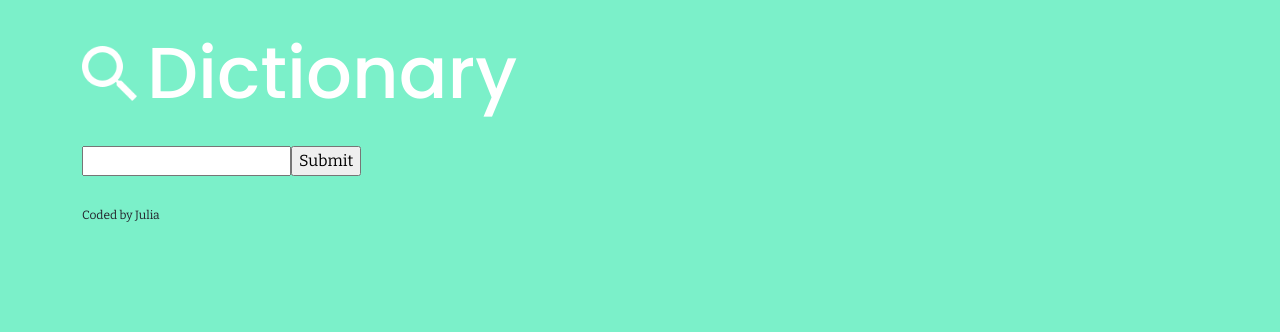
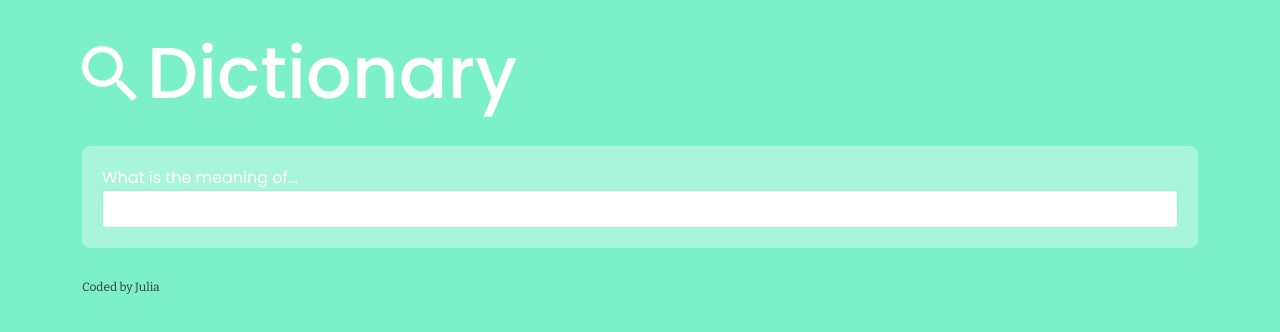
Before and after one commit to gabibble/dictionary-project, a React (Create React App) app: page / in a window 1280 px wide. Shown: the top 332 px of the page. Built offline with nearby package versions, Linux system fonts and the light colour scheme; no server answers.

Commit message:
styling changes

```diff
--- a/src/App.css
+++ b/src/App.css
@@ -4,10 +4,10 @@ body {
 }
 
 a {
-  color: aquamarine;
+  color: rgba(56, 57, 68, 0.534);
 }
 .App {
-  color: rgb(36, 34, 43);
+  color: rgb(56, 57, 68);
 }
 
 .App h1 {
--- a/src/App.js
+++ b/src/App.js
@@ -9,11 +9,11 @@ function App() {
         <header className="App-header">
           <h1>
             <img src={logo} className="App-logo img-fluid" alt="logo" />
-            Dictionary{" "}
+            Dictionary
           </h1>
         </header>
         <main>
-          <Dictionary />
+          <Dictionary defaultKeyword="sunset" />
         </main>
         <footer className="App-footer">Coded by Julia</footer>
       </div>
--- a/src/Dictionary.css
+++ b/src/Dictionary.css
@@ -1,2 +1,19 @@
-.Dictionary {
+.Dictionary section {
+  background-color: rgba(255, 255, 255, 0.342);
+  padding: 20px;
+  margin: 15px 0;
+  border-radius: 8px;
 }
+
+.Dictionary input {
+  width: 100%;
+  padding: 6px 4px;
+  border: 1px solid rgba(123, 240, 201, 0.747);
+  border-radius: 4px;
+  color: #333;
+}
+
+.prompt {
+  font-family: "Poppins", sans-serif;
+  color: white;
+}
--- a/src/Dictionary.js
+++ b/src/Dictionary.js
@@ -3,39 +3,50 @@ import axios from "axios";
 import Results from "./Results";
 import "./Dictionary.css";
 
-export default function Dictionary() {
-  let [keyword, setKeyword] = useState("");
+export default function Dictionary(props) {
+  let [keyword, setKeyword] = useState(props.defaultKeyword);
   let [results, setResults] = useState(null);
+  let [loaded, setLoaded] = useState(false);
 
   function handleResponse(response) {
     setResults(response.data[0]);
-    console.log(response.data);
-    console.log(response.data[0].word);
-    console.log(response.data[0].meanings[0].partOfSpeech);
-    console.log(response.data[0].meanings[0].definitions[0].definition);
-    console.log(response.data[0].meanings[0].definitions[0].example);
+  }
+
+  function search() {
+    let apiUrl = `https://api.dictionaryapi.dev/api/v2/entries/en/${keyword}`;
+    axios.get(apiUrl).then(handleResponse);
   }
 
   // documentation: https://dictionaryapi.dev/
 
-  function search(event) {
+  function handleSubmit(event) {
     event.preventDefault();
-    //let apiUrl = `https://dictionaryapi.com/api/v3/references/learners/json/${keyword}?key=4089a2b7-0b47-46c4-b9d6-6156ac70ea9d`;
-    let apiUrl = `https://api.dictionaryapi.dev/api/v2/entries/en/${keyword}`;
-    axios.get(apiUrl).then(handleResponse);
+    search();
   }
 
   function handleKeywordChange(event) {
     setKeyword(event.target.value);
   }
 
+  function load() {
+    setLoaded(true);
+    search();
+  }
+
+  if (loaded) {
     return (
       <div className="Dictionary">
-      <form onSubmit={search}>
+        <section>
+          <span className="prompt">What is the meaning of... </span>
+          <form onSubmit={handleSubmit}>
             <input type="search" onChange={handleKeywordChange} />
-        <input type="submit" />
           </form>
+        </section>
         <Results results={results} />
       </div>
     );
+  } else {
+    load();
+    return "Loadiing";
   }
+}
--- /dev/null
+++ b/src/Results.css
@@ -0,0 +1,5 @@
+.Results h2 {
+  font-family: "Poppins", sans-serif;
+  font-size: 48px;
+  line-height: 1.5;
+}
--- a/src/Results.js
+++ b/src/Results.js
@@ -1,11 +1,13 @@
 import React from "react";
 import Meaning from "./Meaning";
 import Phonetic from "./Phonetic";
+import "./Results.css";
 
 export default function Results(props) {
   if (props.results) {
     return (
       <div className="Results">
+        <section>
           <h2>{props.results.word}</h2>
           {props.results.phonetics.map(function (phonetic, index) {
             return (
@@ -14,11 +16,13 @@ export default function Results(props) {
               </div>
             );
           })}
+        </section>
+
         {props.results.meanings.map(function (meaning, index) {
           return (
-            <div key={index}>
+            <section key={index}>
               <Meaning meaning={meaning} />
-            </div>
+            </section>
           );
         })}
       </div>
```
Lines whose indentation alone changed are shown as unchanged.
